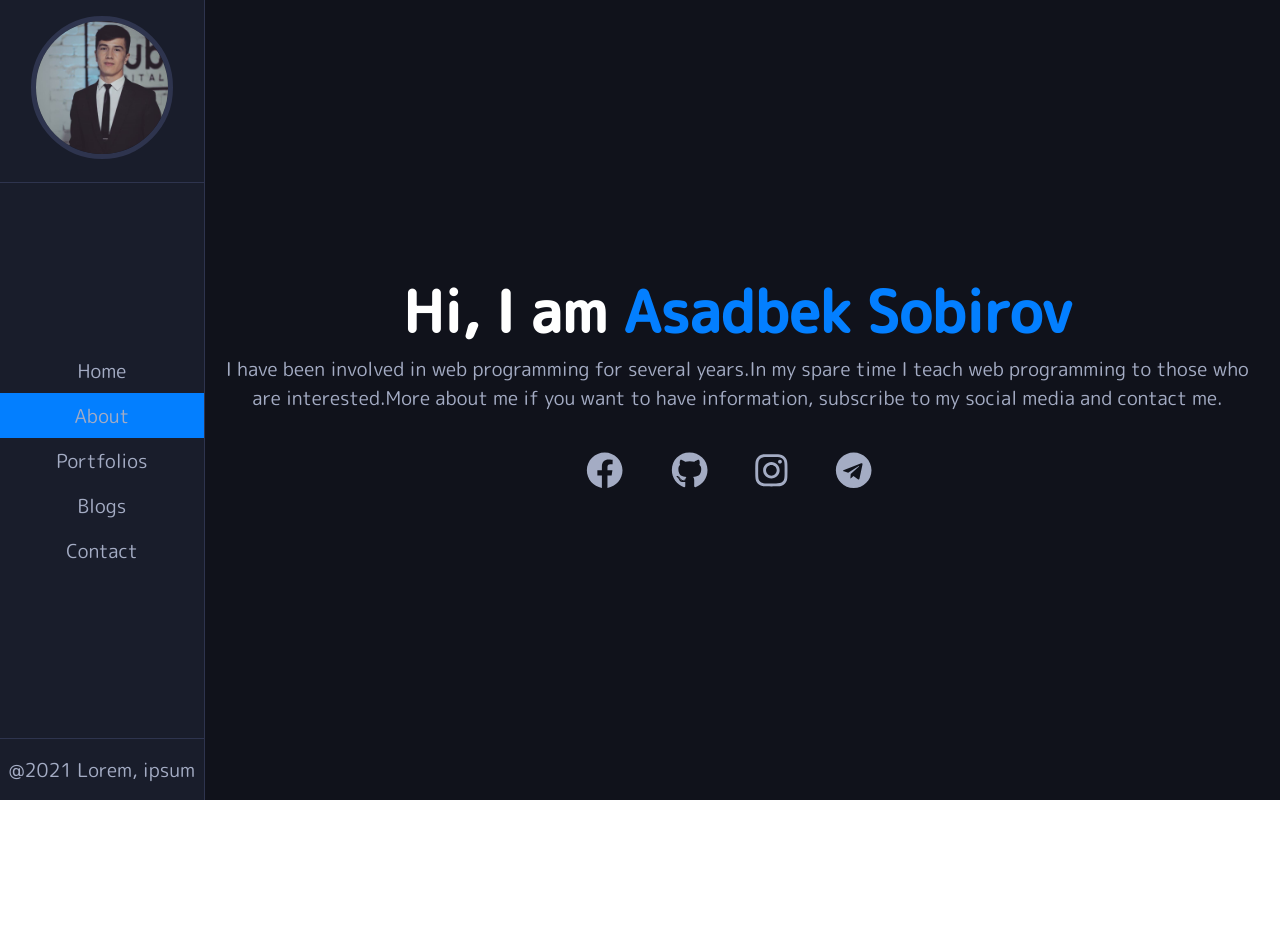
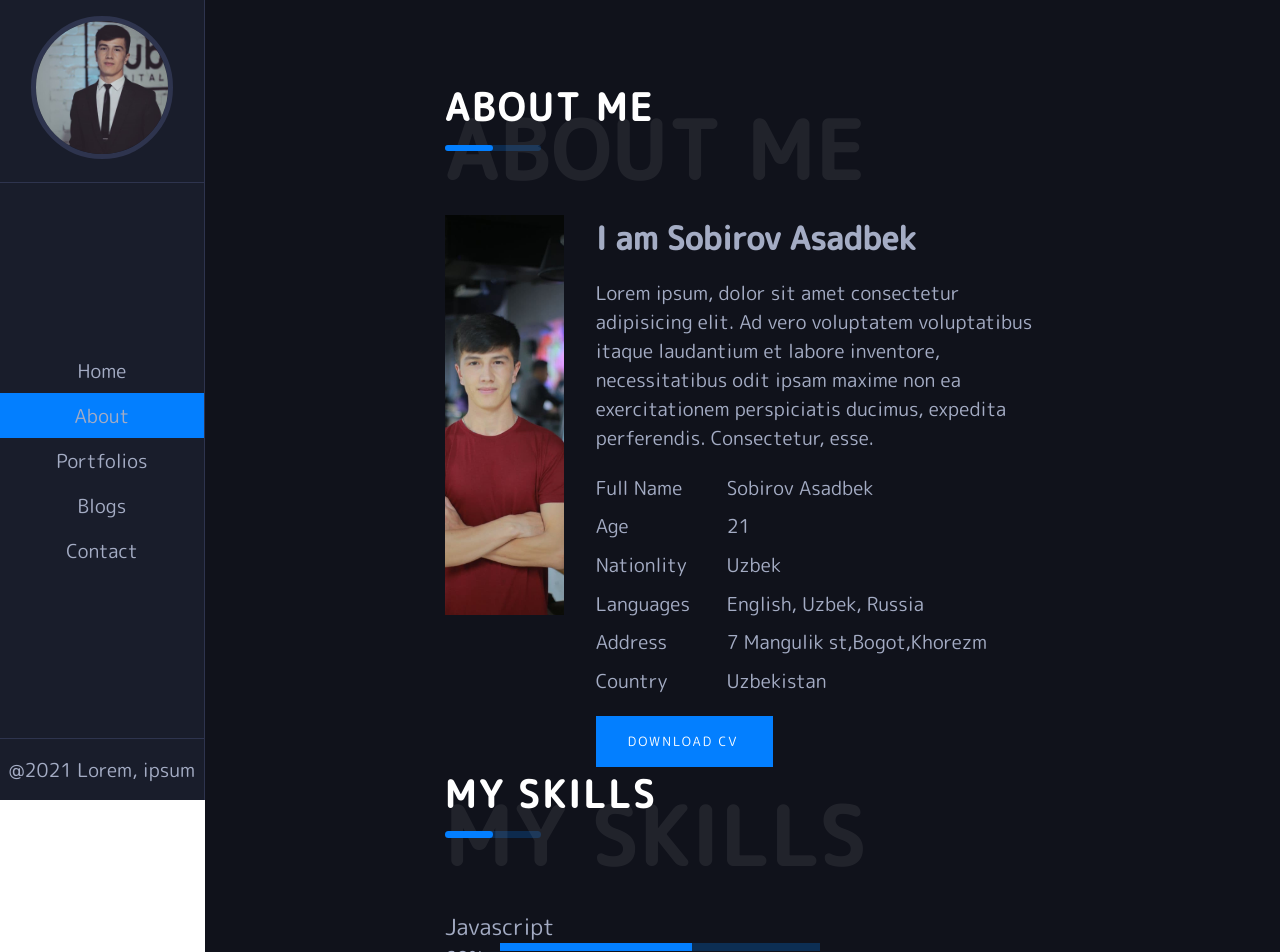
Before and after one commit to Asadbek-Dev/portfolio__website, a React (Create React App) app: page /about in a window 1280 px wide. Shown: the top 952 px of the page. Before the commit the page ends 800 px from the top, so only its background shows below. Built offline with nearby package versions, Linux system fonts and the light colour scheme.

Commit message:
added skills component and styled

```diff
--- a/src/App.js
+++ b/src/App.js
@@ -1,4 +1,6 @@
+import { Route, Switch } from 'react-router';
 import './App.scss'
+import About from './components/About';
 import Home from './components/Home'
 import Navbar from './components/Navbar'
 
@@ -10,7 +12,14 @@ function App() {
       </div>
       <div className='main-content'>
         <div className="content">
-          <Home/>
+          <Switch>
+            <Route path='/' exact>
+              <Home/>
+            </Route>
+            <Route path='/about' exact>
+              <About/>
+            </Route>
+          </Switch>
         </div>
       </div>
     </div>
--- a/src/App.scss
+++ b/src/App.scss
@@ -1,6 +1,9 @@
 @import "./styles/index";
 @import "./styles/navbar";
 @import "./styles/home";
+@import "./styles/about";
+@import "./styles/skill";
+
 * {
   padding: 0;
   margin: 0;
--- /dev/null
+++ b/src/components/About.js
@@ -0,0 +1,60 @@
+import React from "react";
+import image from "../img/photo_2020-11-30_13-50-05.jpg";
+import Skill from "./Skill";
+
+const About = () => {
+  return (
+    <div className="About">
+      <div className="title">
+        <h3>
+          About me
+          <span>About me</span>
+        </h3>
+      </div>
+      <div className="imageBox">
+        <div className="img">
+          <img src={image} alt="" />
+        </div>
+        <div className="about-info">
+          <h4>
+            I am <span>Sobirov Asadbek</span>
+          </h4>
+          <p className='about-text'>
+            Lorem ipsum, dolor sit amet consectetur adipisicing elit. Ad vero
+            voluptatem voluptatibus itaque laudantium et labore inventore,
+            necessitatibus odit ipsam maxime non ea exercitationem perspiciatis
+            ducimus, expedita perferendis. Consectetur, esse.
+          </p>
+        <div className="about-details">
+            <div className="left-side">
+                <p>Full Name</p>
+                <p>Age</p>
+                <p>Nationlity</p>
+                <p>Languages</p>
+                <p>Address</p>
+                <p>Country</p>
+            </div>
+            <div className="right-side">
+                <p>Sobirov Asadbek</p>
+                <p>21</p>
+                <p>Uzbek</p>
+                <p>English, Uzbek, Russia</p>
+                <p>7 Mangulik st,Bogot,Khorezm</p>
+                <p>Uzbekistan</p>
+            </div>
+        </div>
+        <div className="btn">Download Cv</div>
+        </div>
+      </div>
+      <div className="title">
+        <h3>
+          My skills
+          <span>My skills</span>
+        </h3>
+      </div>
+      <Skill progress={'60%'} skill={'Javascript'} width={'60%'} />
+    </div>
+  );
+};
+
+export default About;
--- /dev/null
+++ b/src/components/Skill.js
@@ -0,0 +1,22 @@
+import React from 'react';
+
+const Skill = ({ skill, progress,width}) => {
+    return (
+        <div className='SkillsSection'>
+            <div className="skills-container">
+                <h5 className="skill-title">{skill}</h5>
+                <div className="skill-bar">
+                    <p className="skill-text">{progress}</p>
+                    <div className="skill-progress">
+                        <div className="progress">
+                            <div className="inner-progress" style={{width:width}} ></div>
+                        </div>
+                    </div>
+                </div>
+
+            </div>
+        </div>
+    )
+}
+
+export default Skill
--- /dev/null
+++ b/src/styles/about.scss
@@ -0,0 +1,129 @@
+.About {
+  //   width: 100%;
+  .title {
+    text-transform: uppercase;
+    font-size: 2rem;
+    color: white;
+    position: relative;
+    padding-bottom: 1rem;
+    letter-spacing: 3px;
+    &::before {
+      content: "";
+      bottom: 0;
+      position: absolute;
+      left: 0;
+      background-color: #0381ff38;
+      width: 6rem;
+      height: 0.4rem;
+      border-radius: 50px;
+    }
+    &::after {
+      content: "";
+      bottom: 0;
+      position: absolute;
+      left: 0;
+      background-color: #037fff;
+      width: 3rem;
+      height: 0.4rem;
+      border-radius: 50px;
+    }
+    span {
+      position: absolute;
+      top: 15%;
+      left: 0;
+      font-size: 5rem;
+      opacity: 0.07;
+    }
+  }
+  .imageBox {
+    display: flex;
+    margin-top: 4rem;
+    .img {
+      width: 100%;
+      height: 50vh;
+      img {
+        width: 100%;
+        object-fit: cover;
+        height: 100%;
+      }
+    }
+    .about-info {
+      margin-left: 2rem;
+      h4 {
+        font-size: 2rem;
+      }
+      .about-text {
+        padding: 1rem 0;
+      }
+    }
+  }
+
+  .about-details {
+    display: flex;
+    p {
+      padding: 0.3rem 0;
+    }
+    .right-side {
+      margin-left: 2.3rem;
+    }
+  }
+  .btn {
+    width: 40%;
+    padding: 1rem 2rem;
+    background-color: #037fff;
+    outline: none;
+    border: none;
+    font-family: inherit;
+    font-size: 0.8rem;
+    color: white;
+    text-transform: uppercase;
+    cursor: pointer;
+    letter-spacing: 2px;
+    margin-top: 1rem;
+    position: relative;
+    &::after {
+      position: absolute;
+      content: "";
+      width: 0;
+      height: 0.3rem;
+      left: 0;
+      bottom: 0;
+      background-color: #a4acc4;
+      transition: all 0.4s ease-in-out;
+    }
+    &:hover::after {
+      width: 100%;
+    }
+  }
+  .skillsSection {
+    margin: 4.5rem 0;
+    .skills-container {
+      .skill-title {
+      }
+      .skill-bar {
+        display: flex;
+        align-items: center;
+        .skill-text {
+        }
+        .skill-progress {
+          .progress {
+            width: 20rem;
+            height: 0.5rem;
+            background-color: red;
+            margin-left: 1rem;
+            background-color: #0381ff3f;
+            position: relative;
+            .inner-progress {
+              position: absolute;
+              width: 70%;
+              background-color: #037fff;
+              height: 100%;
+              bottom: 0;
+              left: 0;
+            }
+          }
+        }
+      }
+    }
+  }
+}
--- a/src/styles/home.scss
+++ b/src/styles/home.scss
@@ -2,7 +2,7 @@
   position: absolute;
   top: 50%;
   left: 60%;
-  transform: translate(-53%, -50%);
+  transform: translate(-60%, -50%);
   width: 80%;
 }
 
--- a/src/styles/index.scss
+++ b/src/styles/index.scss
@@ -11,5 +11,10 @@
     margin-left: 16%;
     background-color: #10121b;
     min-height: 100vh;
+    display: grid;
+    position: relative;
+    .content {
+      margin: 5rem 15rem;
+    }
   }
 }
--- /dev/null
+++ b/src/styles/skill.scss
@@ -0,0 +1,30 @@
+.SkillsSection {
+  margin: 4.5rem 0;
+}
+.skills-container {
+  .skill-title {
+    font-size: 1.4rem;
+    font-weight: 400;
+  }
+  .skill-bar {
+    display: flex;
+    .skill-text {
+    }
+    .skill-progress {
+      .progress {
+        width: 20rem;
+        height: 0.5rem;
+        margin-left: 1rem;
+        background-color: #0381ff3f;
+        position: relative;
+        .inner-progress {
+          position: absolute;
+          height: 100%;
+          background-color: #037fff;
+          bottom: 0;
+          left: 0;
+        }
+      }
+    }
+  }
+}
```
Also changed, not shown: src/img/photo_2020-11-30_13-50-05.jpg (added).
